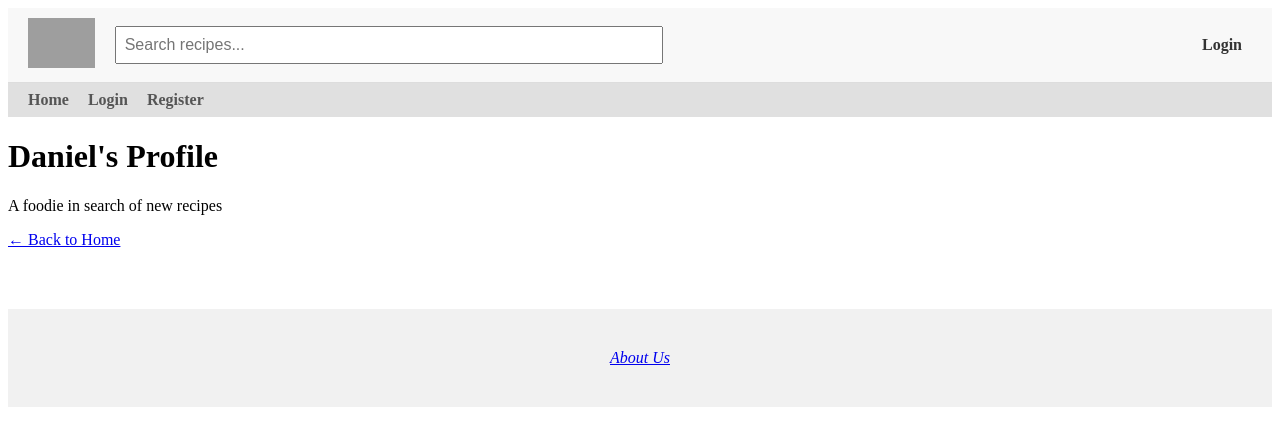
After one commit to Hla-Naing/CMPE131_Recipewebapp, a Flask app: page /profile/1 in a window 1280 px wide. The commit adds this page. Shown: the top 446 px of the page. Run offline with Flask 3, Linux system fonts and the light colour scheme; grey boxes are pictures that could not be loaded.

```diff
--- a/app/routes.py
+++ b/app/routes.py
@@ -176,6 +176,13 @@ def delete_recipe(id):
     flash('Recipe deleted successfully.', 'success')
     return redirect(url_for('recipes'))
 
+# User Profile & Public Routes
+@app.route('/profile/<int:user_id>')
+def public_profile(user_id):
+    user = User.query.get_or_404(user_id)
+    profile = Profile.query.filter_by(user_id=user.id).first()
+    return render_template('public_profile.html', user=user, profile=profile)
+
 # View another user's public recipes
 @app.route('/user/<int:user_id>/recipes')
 @login_required
--- a/app/templates/base.html
+++ b/app/templates/base.html
@@ -89,9 +127,14 @@
         </div>
         <div class="login-link">
             {% if current_user.is_authenticated %}
-                <a href="{{ url_for('view_profile') }}">{{ current_user.username }}</a>
-                <span class="divider">|</span>
-                <a href="{{ url_for('logout') }}">Logout</a>
+                <div class="dropdown">
+                    <button class="dropdown-toggle">{{ current_user.username }} ▼</button>
+                    <div class="dropdown-content">
+                        <a href="{{ url_for('public_profile', user_id=current_user.id) }}">Profile</a>
+                        <a href="{{ url_for('view_profile') }}">Settings</a>
+                        <a href="{{ url_for('logout') }}">Logout</a>
+                    </div>
+                </div>
             {% elif session.get('visitor_email') %}
                 <a href="{{ url_for('logout') }}">Exit Visitor Mode</a>
             {% else %}
--- /dev/null
+++ b/app/templates/public_profile.html
@@ -0,0 +1,20 @@
+
+{% extends "base.html" %}
+{% block title %}{{ user.username }}'s Profile{% endblock %}
+
+{% block content %}
+<h1>{{ user.username }}'s Profile</h1>
+
+{% if profile and profile.bio %}
+    <p>{{ profile.bio }}</p>
+{% else %}
+    <p>This user has not added a profile description yet.</p>
+{% endif %}
+
+{% if profile and profile.image_filename %}
+    <img src="{{ url_for('static', filename='uploads/' + profile.image_filename) }}"
+         alt="User Image" style="width: 200px; border-radius: 10px;">
+{% endif %}
+
+<p><a href="{{ url_for('home') }}">← Back to Home</a></p>
+{% endblock %}
```
Also changed, not shown: other parts of app/templates/base.html (+38 -0 lines), app/site.db, app/static/uploads/FishAndChips.jpeg (added), app/static/uploads/ShepersPie.jpeg (added), app/static/uploads/StickyPudding.jpeg (added).
